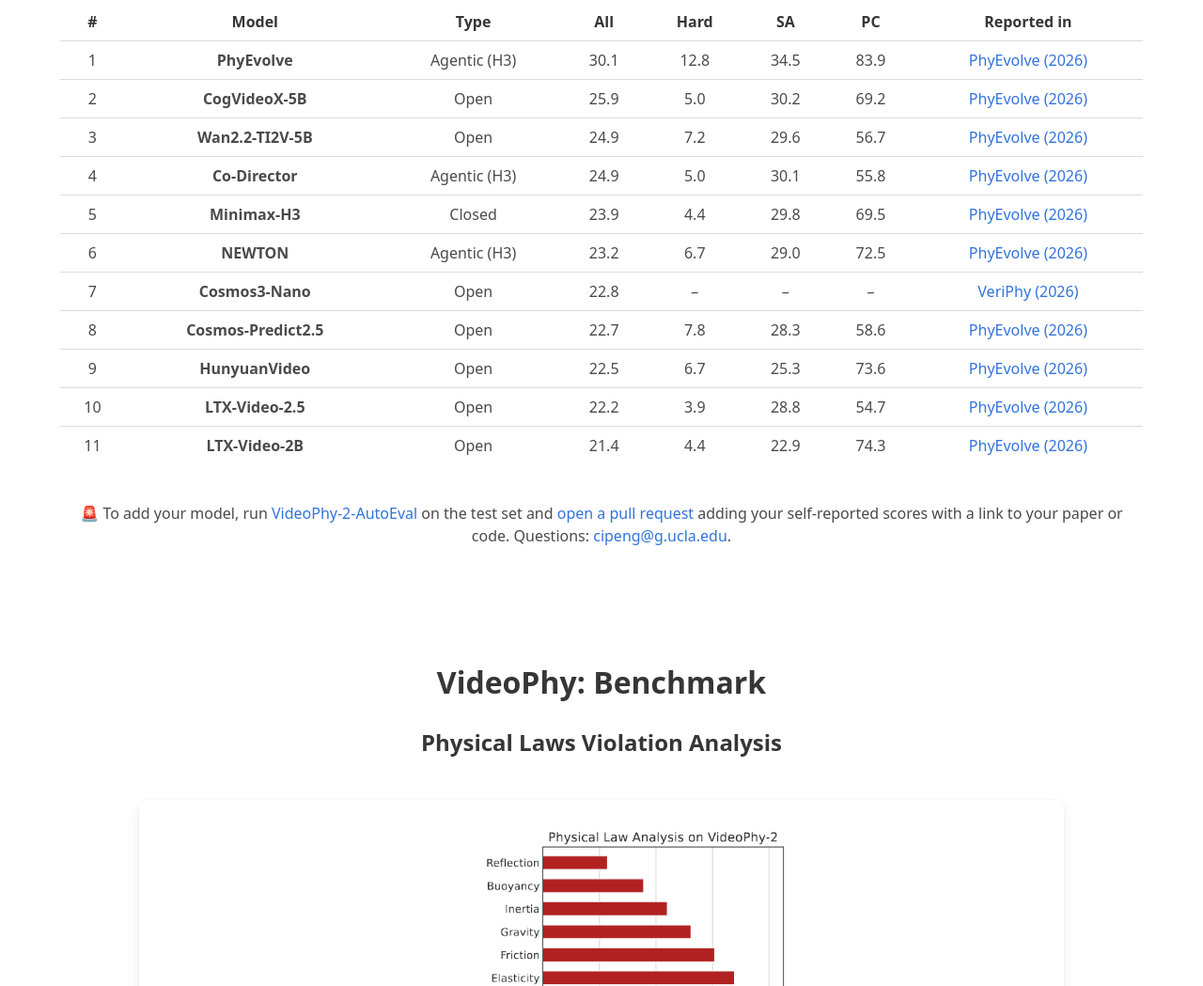
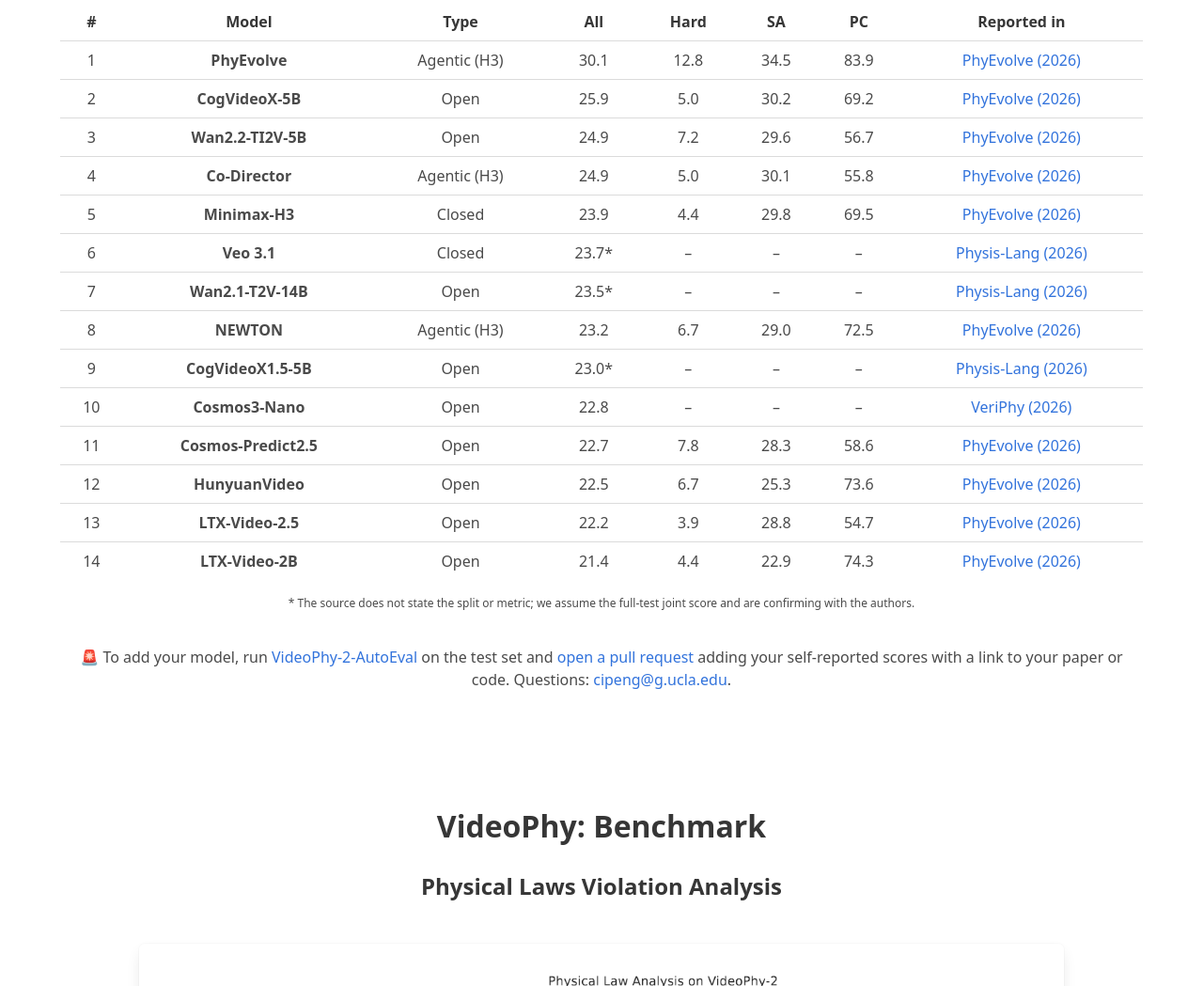
Before and after one commit to videophy2/videophy2.github.io, a plain HTML site: page index.html in a window 1280 px wide. Shown: the part 6841-7890 px from the top of the page at 94% size. Drawn offline with Linux system fonts and the light colour scheme; a script that the page names is missing; a web font is replaced by a local one.

Commit message:
Add Physis-Lang AutoEval results (Veo 3.1, Wan2.1-14B, CogVideoX1.5-5B), marked pending confirmation

```diff
--- a/index.html
+++ b/index.html
@@ -533,18 +533,22 @@
               <p>Scores from VideoPhy-2-AutoEval as reported by other papers, not verified by us and not directly comparable with the human leaderboard above. All and Hard are joint scores (SA &ge; 4 and PC &ge; 4); SA and PC are on the full test set; &ndash; means the source did not report it.</p>
               <table class="js-sort-table" id="results_reported">
                 <tr><td class="js-sort-number"><strong>#</strong></td><td><strong>Model</strong></td><td><strong>Type</strong></td><td class="js-sort-number"><strong>All</strong></td><td class="js-sort-number"><strong>Hard</strong></td><td class="js-sort-number"><strong>SA</strong></td><td class="js-sort-number"><strong>PC</strong></td><td><strong>Reported in</strong></td></tr>
-                                <tr><td>1</td><td><b>PhyEvolve</b></td><td>Agentic (H3)</td><td>30.1</td><td>12.8</td><td>34.5</td><td>83.9</td><td><a href="https://arxiv.org/abs/2610.30717">PhyEvolve (2026)</a></td></tr>
+                                                <tr><td>1</td><td><b>PhyEvolve</b></td><td>Agentic (H3)</td><td>30.1</td><td>12.8</td><td>34.5</td><td>83.9</td><td><a href="https://arxiv.org/abs/2610.30717">PhyEvolve (2026)</a></td></tr>
                 <tr><td>2</td><td><b>CogVideoX-5B</b></td><td>Open</td><td>25.9</td><td>5.0</td><td>30.2</td><td>69.2</td><td><a href="https://arxiv.org/abs/2610.30717">PhyEvolve (2026)</a></td></tr>
                 <tr><td>3</td><td><b>Wan2.2-TI2V-5B</b></td><td>Open</td><td>24.9</td><td>7.2</td><td>29.6</td><td>56.7</td><td><a href="https://arxiv.org/abs/2610.30717">PhyEvolve (2026)</a></td></tr>
                 <tr><td>4</td><td><b>Co-Director</b></td><td>Agentic (H3)</td><td>24.9</td><td>5.0</td><td>30.1</td><td>55.8</td><td><a href="https://arxiv.org/abs/2610.30717">PhyEvolve (2026)</a></td></tr>
                 <tr><td>5</td><td><b>Minimax-H3</b></td><td>Closed</td><td>23.9</td><td>4.4</td><td>29.8</td><td>69.5</td><td><a href="https://arxiv.org/abs/2610.30717">PhyEvolve (2026)</a></td></tr>
-                <tr><td>6</td><td><b>NEWTON</b></td><td>Agentic (H3)</td><td>23.2</td><td>6.7</td><td>29.0</td><td>72.5</td><td><a href="https://arxiv.org/abs/2610.30717">PhyEvolve (2026)</a></td></tr>
-                <tr><td>7</td><td><b>Cosmos3-Nano</b></td><td>Open</td><td>22.8</td><td>&ndash;</td><td>&ndash;</td><td>&ndash;</td><td><a href="https://arxiv.org/abs/2609.03153">VeriPhy (2026)</a></td></tr>
-                <tr><td>8</td><td><b>Cosmos-Predict2.5</b></td><td>Open</td><td>22.7</td><td>7.8</td><td>28.3</td><td>58.6</td><td><a href="https://arxiv.org/abs/2610.30717">PhyEvolve (2026)</a></td></tr>
-                <tr><td>9</td><td><b>HunyuanVideo</b></td><td>Open</td><td>22.5</td><td>6.7</td><td>25.3</td><td>73.6</td><td><a href="https://arxiv.org/abs/2610.30717">PhyEvolve (2026)</a></td></tr>
-                <tr><td>10</td><td><b>LTX-Video-2.5</b></td><td>Open</td><td>22.2</td><td>3.9</td><td>28.8</td><td>54.7</td><td><a href="https://arxiv.org/abs/2610.30717">PhyEvolve (2026)</a></td></tr>
-                <tr><td>11</td><td><b>LTX-Video-2B</b></td><td>Open</td><td>21.4</td><td>4.4</td><td>22.9</td><td>74.3</td><td><a href="https://arxiv.org/abs/2610.30717">PhyEvolve (2026)</a></td></tr>
+                <tr><td>6</td><td><b>Veo 3.1</b></td><td>Closed</td><td>23.7*</td><td>&ndash;</td><td>&ndash;</td><td>&ndash;</td><td><a href="https://arxiv.org/abs/2609.40358">Physis-Lang (2026)</a></td></tr>
+                <tr><td>7</td><td><b>Wan2.1-T2V-14B</b></td><td>Open</td><td>23.5*</td><td>&ndash;</td><td>&ndash;</td><td>&ndash;</td><td><a href="https://arxiv.org/abs/2609.40358">Physis-Lang (2026)</a></td></tr>
+                <tr><td>8</td><td><b>NEWTON</b></td><td>Agentic (H3)</td><td>23.2</td><td>6.7</td><td>29.0</td><td>72.5</td><td><a href="https://arxiv.org/abs/2610.30717">PhyEvolve (2026)</a></td></tr>
+                <tr><td>9</td><td><b>CogVideoX1.5-5B</b></td><td>Open</td><td>23.0*</td><td>&ndash;</td><td>&ndash;</td><td>&ndash;</td><td><a href="https://arxiv.org/abs/2609.40358">Physis-Lang (2026)</a></td></tr>
+                <tr><td>10</td><td><b>Cosmos3-Nano</b></td><td>Open</td><td>22.8</td><td>&ndash;</td><td>&ndash;</td><td>&ndash;</td><td><a href="https://arxiv.org/abs/2609.03153">VeriPhy (2026)</a></td></tr>
+                <tr><td>11</td><td><b>Cosmos-Predict2.5</b></td><td>Open</td><td>22.7</td><td>7.8</td><td>28.3</td><td>58.6</td><td><a href="https://arxiv.org/abs/2610.30717">PhyEvolve (2026)</a></td></tr>
+                <tr><td>12</td><td><b>HunyuanVideo</b></td><td>Open</td><td>22.5</td><td>6.7</td><td>25.3</td><td>73.6</td><td><a href="https://arxiv.org/abs/2610.30717">PhyEvolve (2026)</a></td></tr>
+                <tr><td>13</td><td><b>LTX-Video-2.5</b></td><td>Open</td><td>22.2</td><td>3.9</td><td>28.8</td><td>54.7</td><td><a href="https://arxiv.org/abs/2610.30717">PhyEvolve (2026)</a></td></tr>
+                <tr><td>14</td><td><b>LTX-Video-2B</b></td><td>Open</td><td>21.4</td><td>4.4</td><td>22.9</td><td>74.3</td><td><a href="https://arxiv.org/abs/2610.30717">PhyEvolve (2026)</a></td></tr>
               </table>
+              <p class="is-size-7">* The source does not state the split or metric; we assume the full-test joint score and are confirming with the authors.</p>
             <br>
             <div>
              <p>🚨 To add your model, run <a href="https://github.com/Hritikbansal/videophy/tree/main/VIDEOPHY2">VideoPhy-2-AutoEval</a> on the test set and <a href="https://github.com/videophy2/videophy2.github.io/pulls">open a pull request</a> adding your self-reported scores with a link to your paper or code. Questions: <a href="mailto:cipeng@g.ucla.edu">cipeng@g.ucla.edu</a>.</p>
```
